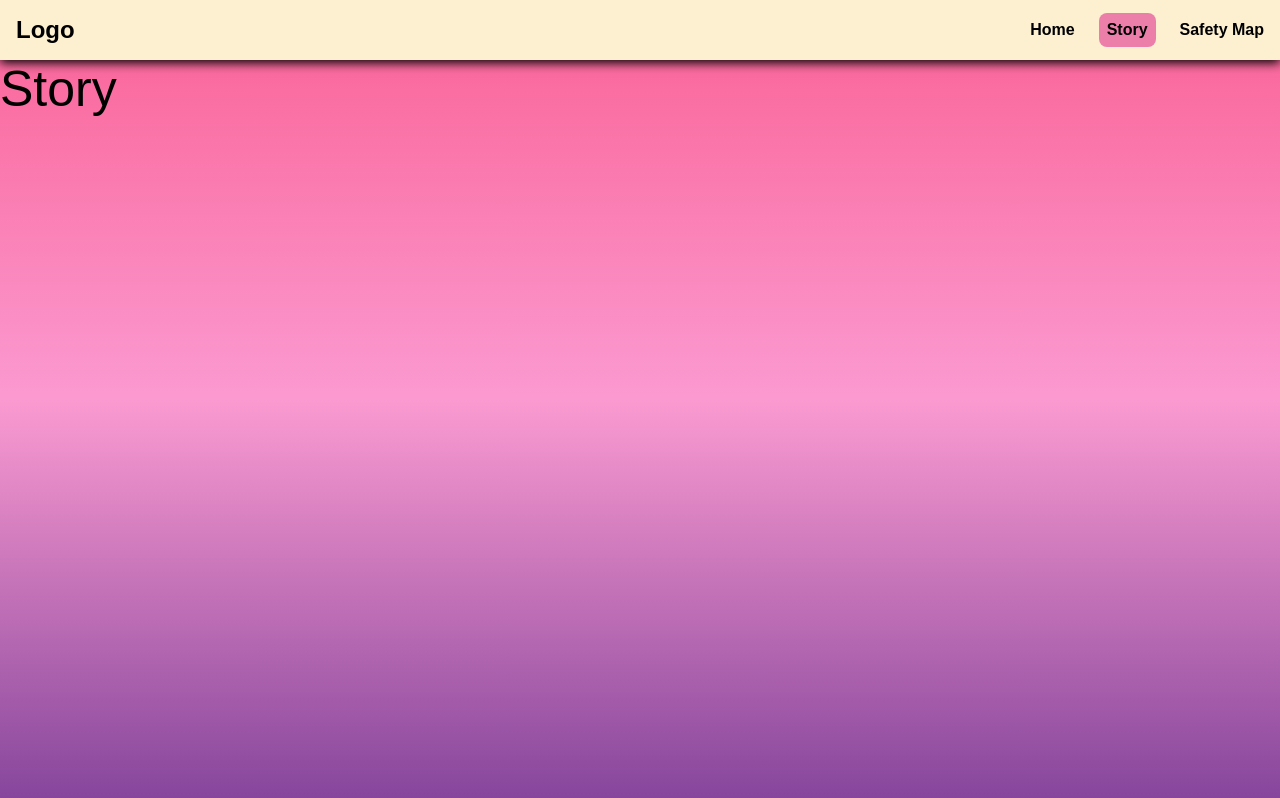
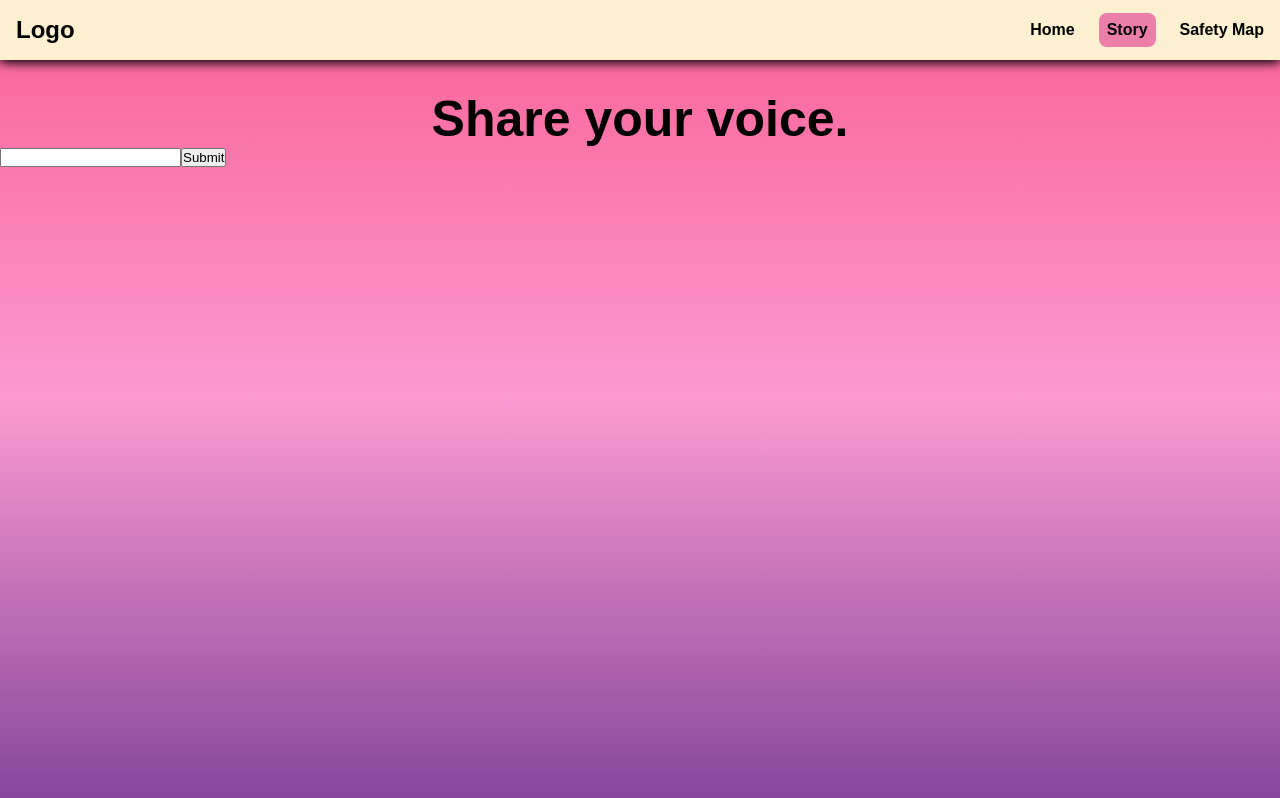
Before and after one commit to EdCalzar2/thesis-final-project, a React (Vite) app: page /story in a window 1280 px wide. Built offline with nearby package versions, Linux system fonts and the light colour scheme.

Commit message:
Update Story.jsx

```diff
--- a/src/components/pages/Story.jsx
+++ b/src/components/pages/Story.jsx
@@ -1,7 +1,15 @@
-import React from 'react'
+import React, { useState } from 'react'
+import Header from '../Header'
+import Form from '../Form'
+import StoryList from '../StoryList'
 
 export const Story = () => {
+    const [stories, setStories] = useState([])
     return (
-        <div className='story'>Story</div>
+        <div>
+            <Header/>
+            <Form stories={stories} setStories={setStories} />
+            <StoryList stories={stories} />
+        </div>
     )
 }
```
